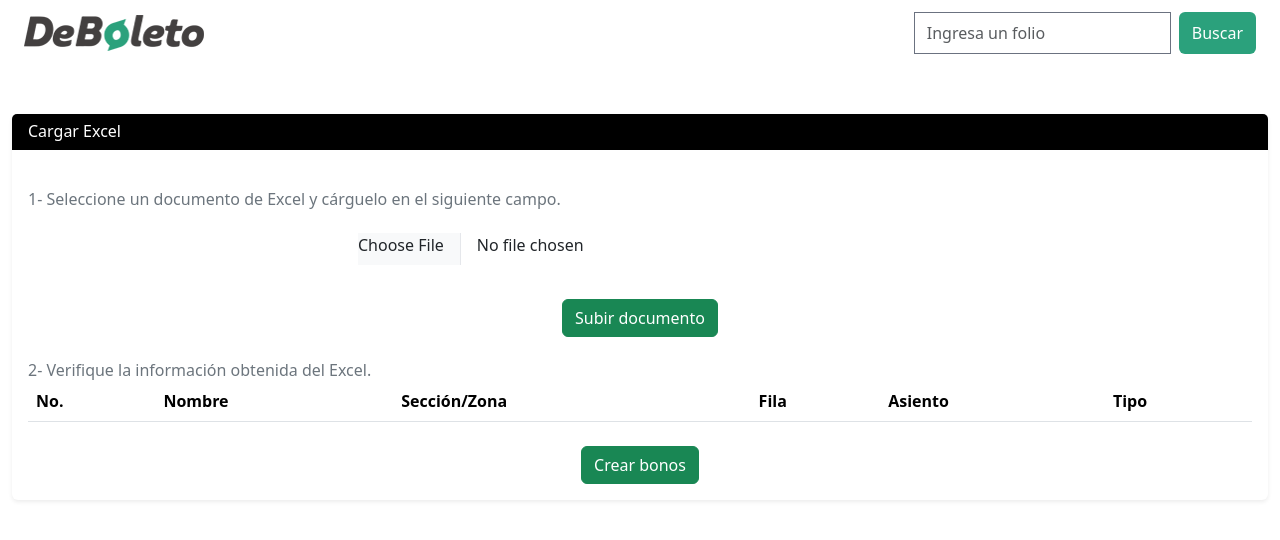
After one commit to DEDC/olmecabonos, a Django app: page /bonos/cargar-excel in a window 1280 px wide. The commit adds this page. Shown: the top 540 px of the page. Run offline with Django 3.2, Linux system fonts and the light colour scheme; lists and menus that the app fills with data are empty; style sheets or scripts are compiled from the project's sources; parts of the project's set-up code (start-up, migrations or seed data) failed here and were passed over.

Commit message:
Se agrega el módulo de cargar excel

```diff
--- a/apps/bonos/models.py
+++ b/apps/bonos/models.py
@@ -7,6 +7,7 @@ from utils.models import ControlInfo
 class Bono(ControlInfo):
     identifier = 'OMB'
     tipos = (
+        ('abonado', 'Abonado'),
         ('comprado', 'Comprado'),
         ('vitalicio', 'Vitalicio'),
         ('cortesia', 'Cortesía'),
--- a/apps/bonos/views.py
+++ b/apps/bonos/views.py
@@ -1,14 +1,18 @@
 # Django
-from django.views.generic import CreateView, ListView, RedirectView
+from django.views.generic import CreateView, ListView, RedirectView, TemplateView
 from django.urls import reverse_lazy
 from django.db.models import Q
 from django.contrib.messages.views import SuccessMessageMixin
 from django.http import HttpResponseRedirect
+from django.core.cache import cache
+from django.contrib import messages
 # app bonos
 from apps.bonos.models import Bono
 from apps.bonos.forms import BonosForm
 # utils
 from utils.bonos_pdf import generate_bonus, generate_qr
+# openpyxl
+from openpyxl import load_workbook
 
 class Registrar(SuccessMessageMixin, CreateView):
     success_message = 'Bono registrado exitosamente'
@@ -78,3 +82,30 @@ class Descargar(RedirectView):
                 return response
         except: pass
         return self.get(request, *args, **kwargs)
+
+class CargarExcel(SuccessMessageMixin, TemplateView):
+    template_name = 'bonos/carga_excel.html'
+
+    def get(self, request, *args, **kwargs):
+        context = self.get_context_data(**kwargs)
+        context['bonus'] = cache.get('bonus_cache')
+        return self.render_to_response(context)
+
+    def post(self, request, *args, **kwargs):
+        context = self.get_context_data(**kwargs)
+        if request.POST.get('upload') is not None:
+            file_ = request.FILES.get('file')
+            wb = load_workbook(file_)
+            ws = wb.active
+            objs = []
+            for row in ws.iter_rows(min_row=2):
+                abonado = {'name': row[0].value.title(), 'email': '', 'phone': ''}
+                bono = {'section': str(row[1].value).upper(), 'row': row[2].value.upper(), 'seat': str(row[3].value).upper()}
+                objs.append(Bono(abonado=abonado, ubicacion=bono, tipo=row[4].value))
+            cache.set('bonus_cache', objs)
+        if request.POST.get('save') is not None:
+            bonus_saved = Bono.objects.bulk_create(cache.get('bonus_cache'))
+            messages.success(self.request, 'Se registraron {} bono(s) exitosamente'.format(len(bonus_saved)))
+            cache.set('bonus_cache', [])
+        context['bonus'] = cache.get('bonus_cache')
+        return self.render_to_response(context)
--- a/olmecabonos/urls.py
+++ b/olmecabonos/urls.py
@@ -1,9 +1,10 @@
 # Djanfo
 from django.urls import path
-from apps.bonos.views import Registrar, Listar, Descargar
+from apps.bonos.views import Registrar, Listar, Descargar, CargarExcel
 
 urlpatterns = [
     path('', Registrar.as_view(), name='registro'),
     path('bonos', Listar.as_view(), name='listar'),
-    path('bonos/descargar', Descargar.as_view(), name='descargar')
+    path('bonos/descargar', Descargar.as_view(), name='descargar'),
+    path('bonos/cargar-excel', CargarExcel.as_view(), name='cargar')
 ]
--- a/templates/bonos/base.html
+++ b/templates/bonos/base.html
@@ -23,7 +23,7 @@
                             <a class="nav-link" href="{% url 'listar' %}">Listado</a>
                         </li>
                         <li class="nav-item">
-                            <a class="nav-link" href="{% url 'registro' %}">Cargar Excel</a>
+                            <a class="nav-link" href="{% url 'cargar' %}">Cargar Excel</a>
                         </li>
                     </ul>
                 </div>
--- /dev/null
+++ b/templates/bonos/carga_excel.html
@@ -0,0 +1,67 @@
+{% extends 'bonos/base.html' %}
+{% load static %}
+{% block head %}
+{{block.super}}
+<script src="{% static 'app.js' %}" defer></script>
+{% endblock %}
+{% block main %}
+<div class="container mt-5 mb-5">
+    {% if messages %}
+    {% for message in messages %}
+    {% if message.tags == 'success' %}
+    <div class="alert alert-success text-center" role="alert">
+        {{message|safe}}
+    </div>
+    {% endif %}
+    {% endfor %}
+    {% endif %}
+    <div class="card shadow-sm border-0">
+        <h4 class="card-header bg-black text-white">Cargar Excel</h4>
+        <div class="card-body">
+            <br>
+            <form method="post" enctype="multipart/form-data">
+                {% csrf_token %}
+                <h6 class="text-secondary">1- Seleccione un documento de Excel y cárguelo en el siguiente campo.</h6>
+                <div class="d-grid gap-2 col-6 mx-auto p-4">
+                    <input class="form-control form-control-lg" id="formFileLg" type="file" name="file" required>
+                </div>
+                <div class="text-center">
+                    <button name="upload" type="submit" class="btn btn-success text-white">Subir documento</button>
+                </div>
+            </form>
+            <br>
+            <h6 class="text-secondary">2- Verifique la información obtenida del Excel.</h6>
+            <table class="table table-hover m-0">
+                <thead class="bg-black text-white">
+                    <tr>
+                        <th scope="col">No.</th>
+                        <th scope="col">Nombre</th>
+                        <th scope="col">Sección/Zona</th>
+                        <th scope="col">Fila</th>
+                        <th scope="col">Asiento</th>
+                        <th scope="col">Tipo</th>
+                    </tr>
+                </thead>
+                <tbody>
+                    {% for bn in bonus %}
+                    <tr>
+                        <td>{{forloop.counter}}</td>
+                        <td>{{bn.abonado.name}}</td>
+                        <td>{{bn.ubicacion.section}}</td>
+                        <td>{{bn.ubicacion.row}}</td>
+                        <td>{{bn.ubicacion.seat}}</td>
+                        <td>{{bn.tipo}}</td>
+                    </tr>
+                    {% endfor %}
+                </tbody>
+            </table>
+            <form method="post">
+                {% csrf_token %}
+                <div class="text-center mt-4">
+                    <button name="save" type="submit" class="btn btn-success text-white">Crear bonos</button>
+                </div>
+            </form>
+        </div>
+    </div>
+</div>
+{% endblock %}
--- a/templates/bonos/registro.html
+++ b/templates/bonos/registro.html
@@ -69,6 +69,7 @@
                         <div class="mb-3">
                             <label for="bn-type" class="form-label">Tipo de bono</label>
                             <select class="form-select" id="bn-type" name="tipo">
+                                <option value="abonado">Abonado</option>
                                 <option value="comprado">Comprado</option>
                                 <option value="vitalicio">Vitalicio</option>
                                 <option value="cortesia">Cortesía</option>
```
Also changed, not shown: apps/bonos/migrations/0004_auto_20230329_1838.py (added).
